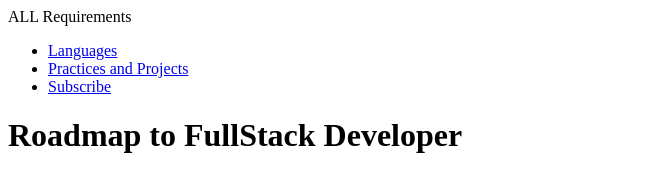
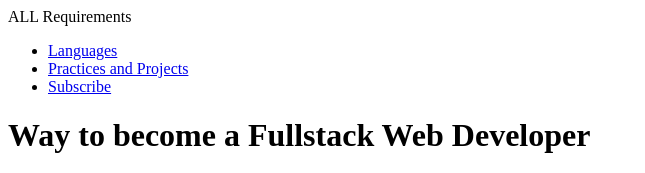
Before and after one commit to Ahtritus/html-tutorial-1, a plain HTML site: page index.html in a window 1280 px wide. Shown: the top 173 px of the page, without its empty margins (0-645 px from the left). Drawn offline with Linux system fonts and the light colour scheme.

Commit message:
experiment commit

```diff
--- a/index.html
+++ b/index.html
@@ -18,7 +18,7 @@
       </nav>
     </header>
     <main>
-      <h1>Roadmap to FullStack Developer</h1>
+      <h1>Way to become a Fullstack Web Developer</h1>
       <img
         src="https://www.parkersoftware.com/wp-content/uploads/2020/10/pankaj-patel-_SgRNwAVNKw-unsplash-1024x683.jpg"
         alt="coding"
```
